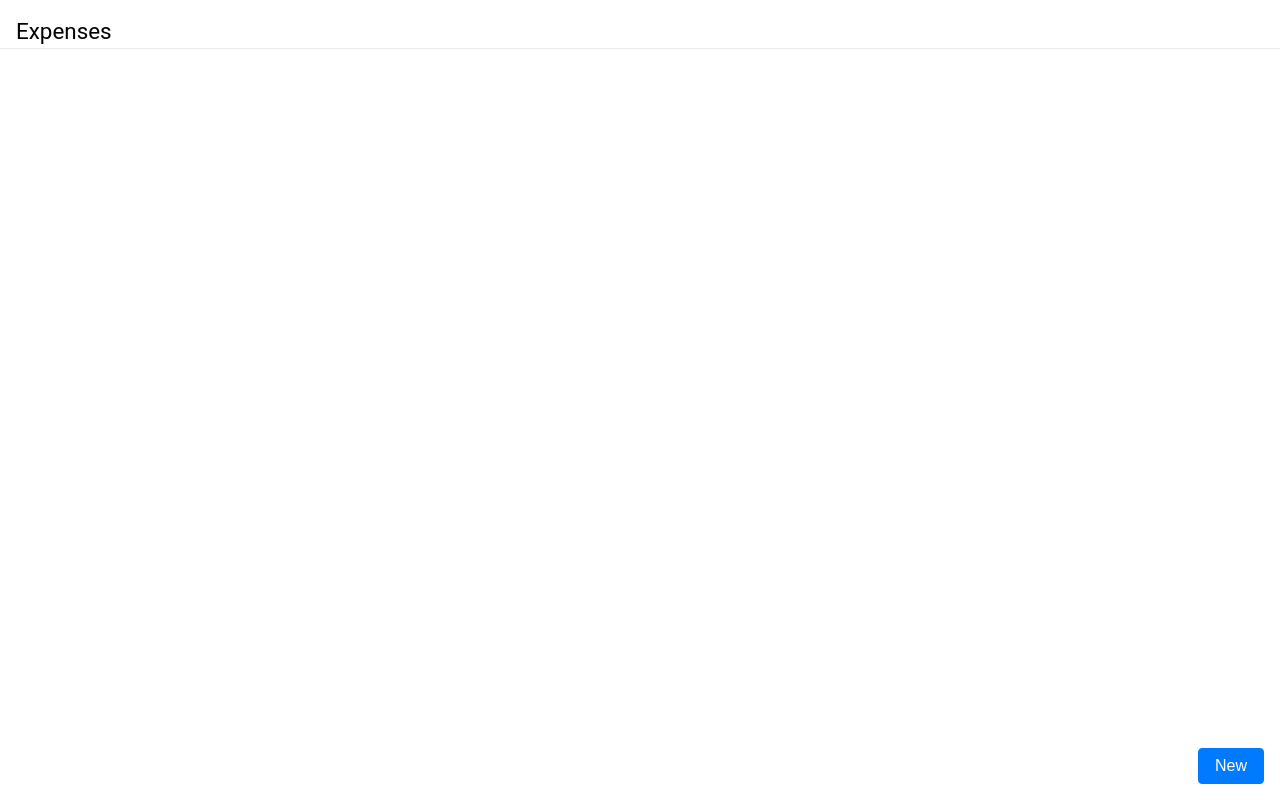
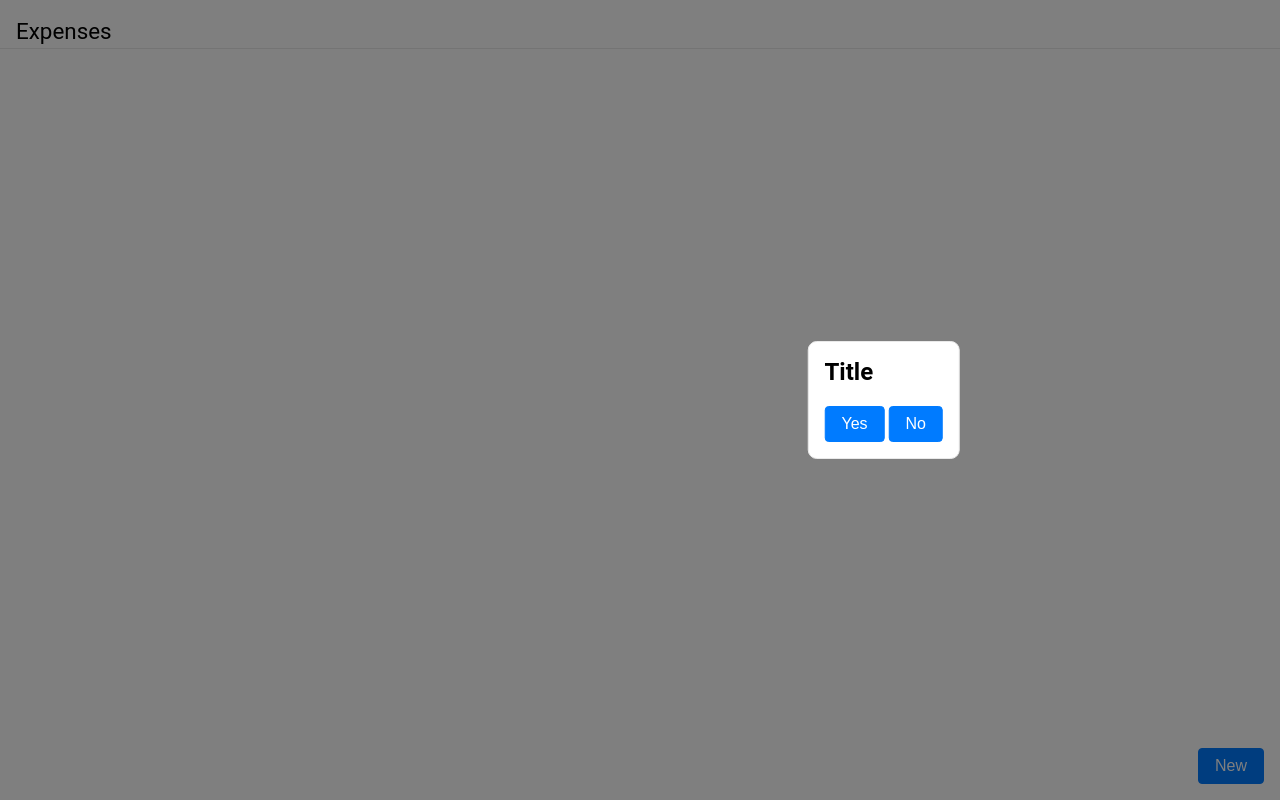
Before and after one commit to rudolfbatke/moneyhamster, a SvelteKit app: page /app/expenses in a window 1280 px wide. Both pictures are taken after a click on the button "New". Built offline with nearby package versions, Linux system fonts and the light colour scheme.

Commit message:
feat(expenses): add primitive dialog
Signed-off-by: Rudolf Batke <rudolf@batke.eu>

```diff
--- a/src/lib/components/Button.svelte
+++ b/src/lib/components/Button.svelte
@@ -2,7 +2,7 @@
 	export let outlined = false;
 </script>
 
-<button class:outlined>
+<button class:outlined on:click>
 	<slot />
 </button>
 
--- /dev/null
+++ b/src/lib/components/Dialog.svelte
@@ -0,0 +1,74 @@
+<script>
+	import { createEventDispatcher } from 'svelte';
+	import Button from './Button.svelte';
+
+	const dispatch = createEventDispatcher();
+
+	/**
+	 * This is the code that is executed when the user clicks on the button
+	 * The value of the button is passed to the parent component
+	 *
+	 * @param {'confirm'|'cancel'} action
+	 */
+	const click = (action) => dispatch('action', action);
+</script>
+
+<div class="overlay">
+	<dialog open>
+		<h2 class="title">
+			<slot name="title">Title</slot>
+		</h2>
+		<div class="content">
+			<slot />
+		</div>
+		<form class="actions">
+			<Button on:click={() => click('confirm')}>Yes</Button>
+			<Button on:click={() => click('cancel')}>No</Button>
+		</form>
+	</dialog>
+</div>
+
+<style>
+	.overlay {
+		position: fixed;
+		top: 0;
+		left: 0;
+		width: 100%;
+		height: 100%;
+		background-color: rgba(0, 0, 0, 0.5);
+		z-index: 100;
+	}
+
+	dialog {
+		position: fixed;
+		top: 50%;
+		left: 50%;
+		transform: translate(-50%, -50%);
+		max-width: 90%;
+		background-color: var(--background-color);
+		border-radius: 9px;
+		z-index: 1000;
+		border: 1px solid var(--border-color);
+	}
+
+	dialog .title {
+		margin-top: 0;
+		color: var(--text-color);
+	}
+
+	dialog .content {
+		margin-top: 20px;
+	}
+
+	dialog .actions {
+		margin-top: 20px;
+		text-align: right;
+	}
+
+	@media (max-width: 576px) {
+		dialog {
+			width: 100%;
+			max-width: 100%;
+		}
+	}
+</style>
--- a/src/routes/app/expenses/+page.svelte
+++ b/src/routes/app/expenses/+page.svelte
@@ -1,6 +1,7 @@
 <script>
 	import { browser } from '$app/environment';
 	import Button from '$lib/components/Button.svelte';
+	import Dialog from '$lib/components/Dialog.svelte';
 	import Float from '$lib/components/Float.svelte';
 	import List from '$lib/components/List.svelte';
 	import ListItem from '$lib/components/ListItem.svelte';
@@ -19,6 +20,8 @@
 
 	/** @type {string[]}*/
 	let openLineItems = [];
+
+	let editExpense = false;
 
 	/**
 	 * Display or hide expenses of a month
@@ -85,6 +88,10 @@
 	{/each}
 </List>
 
+{#if editExpense}
+	<Dialog on:action={() => (editExpense = false)} />
+{/if}
+
 <Float>
-	<Button>New</Button>
+	<Button on:click={() => (editExpense = true)}>New</Button>
 </Float>
```
